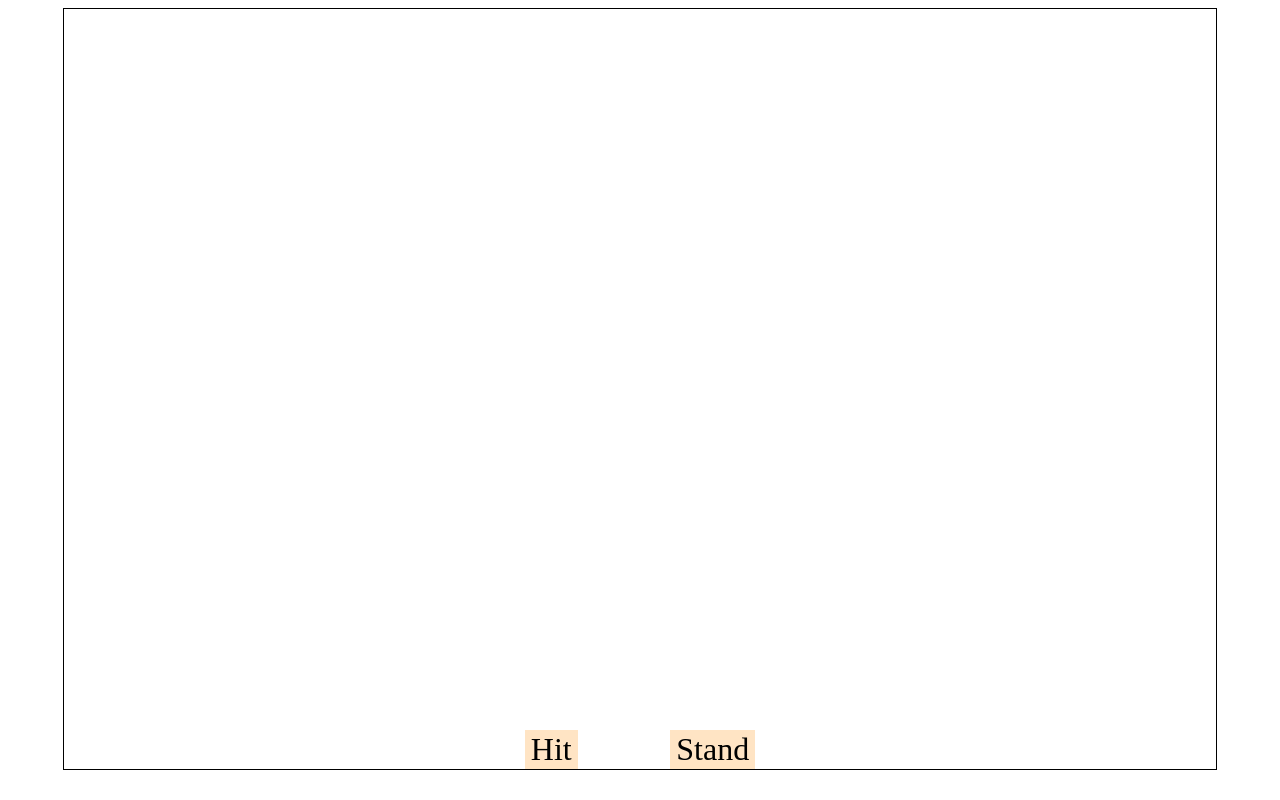
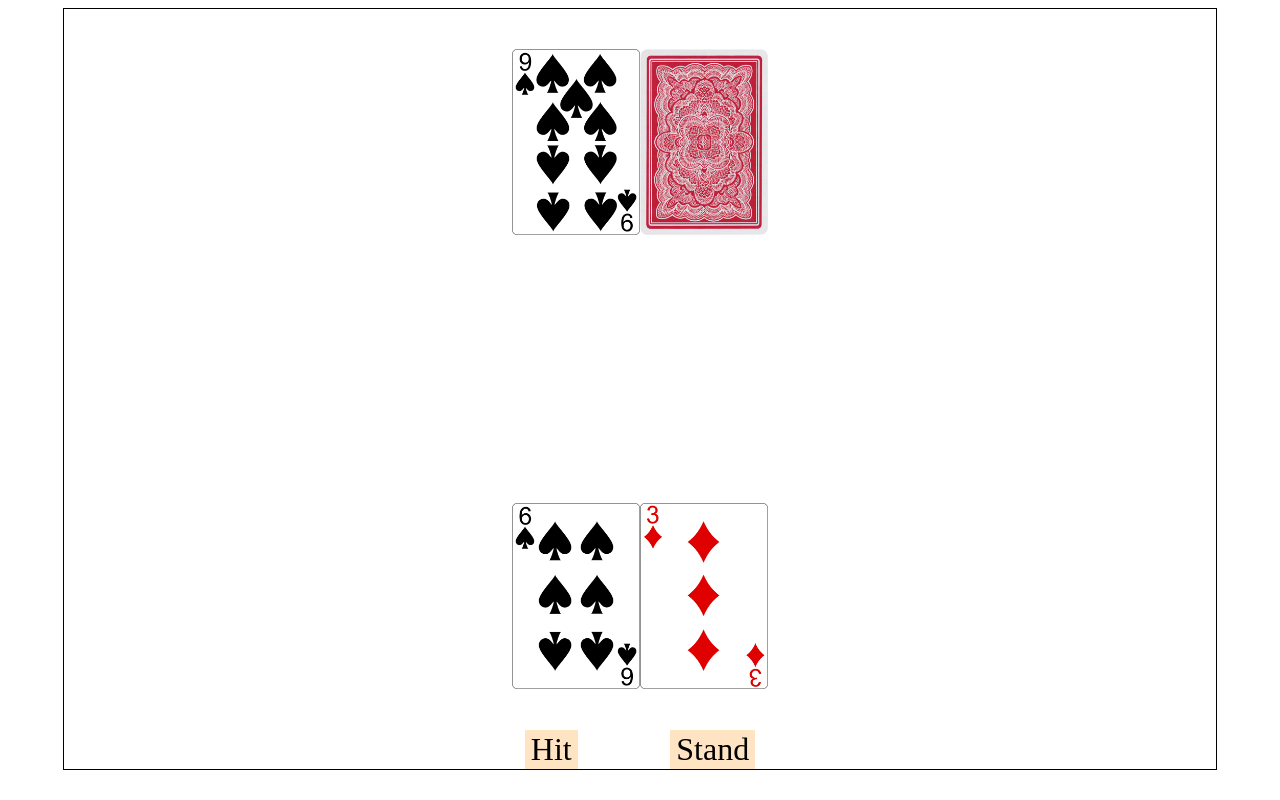
Before and after one commit to Nick-Petruccelli/Web-App-BlackJack, a plain HTML site: page index.html in a window 1280 px wide. Drawn offline with Linux system fonts and the light colour scheme.

Commit message:
Game Start

```diff
--- a/css/style.css
+++ b/css/style.css
@@ -22,6 +22,21 @@ button:active{
     background: burlywood;
 }
 
+#PlayerHand{
+    position: absolute;
+    height: 14.52vw;
+    width: 20vw;
+    bottom: 10vh;
+    left: 35vw;
+}
+#DealerHand{
+    position: absolute;
+    height: 14.52vw;
+    width: 20vw;
+    top: 5vh;
+    left: 35vw;
+}
+
 #Hit{
     position: absolute;
     bottom: 0;
@@ -34,13 +49,15 @@ button:active{
 }
 
 #CardLay{
-position: relative;
-margin: auto
+position: absolute;
+width: 90vw;
+height: 14.52vw;
+top: 50vh;
 }
 
 #Card{
     position: absolute;
-    width: 15%;
-    height: width*1.452;
+    width: 10vw;
+    height: 14.52vw;
 
 }
--- a/index.html
+++ b/index.html
@@ -6,10 +6,10 @@
     <title>Black Jack</title>
     <link rel="stylesheet" href="css/style.css">
 </head>
-
 <body>
     <div id="GameWindow">
-        <div id="Deck"></div>
+        <div id="PlayerHand"></div>
+        <div id="DealerHand"></div>
         <div id="CardLay"></div>
 
         <button id="Hit" onclick="hit()">Hit</button>
--- a/js/mainGame.js
+++ b/js/mainGame.js
@@ -56,7 +56,59 @@ class Deck{
 
 class BlackJackGame{
     constructor(deck){
+        this.deck = deck;
+        this.playerHandValue = 0;
+        this.dealerHandValue = 0;
+        this.playerWins = 0;
+        this.dealerWins = 0;
+        this.dealersDownCard;
+    }
 
+    startGame(){
+        let playerHand = document.getElementById("PlayerHand");
+
+        for(let i = 0; i < 2; i++){
+            let card = this.deck.draw();
+            this.playerHandValue += card.value;
+            let div = document.createElement("div");
+            let img = document.createElement("img");
+            div.appendChild(img)
+            img.src = "images/cards/"+card.suit+card.value+".png";
+            img.id = "Card";
+            playerHand.appendChild(div);
+            div.style.position = "absolute";
+            div.style.width = "10vw";
+            div.style.height = "14.52vw";
+            let leftOffSet = (i/2)*100;
+            div.style.left = leftOffSet+"%";
+        }
+
+        let dealerHand = document.getElementById("DealerHand")
+        let card = this.deck.draw();
+        this.dealerHandValue += card.value;
+        let div = document.createElement("div");
+        let img = document.createElement("img");
+        div.appendChild(img)
+        img.src = "images/cards/"+card.suit+card.value+".png";
+        img.id = "Card";
+        dealerHand.appendChild(div);
+        div.style.position = "absolute";
+        div.style.width = "10vw";
+        div.style.height = "14.52vw";
+        div.style.left = "0";
+
+        card = this.deck.draw();
+        this.dealersDownCard = card;
+        div = document.createElement("div");
+        img = document.createElement("img");
+        div.appendChild(img)
+        img.src = "images/cards/back.png";
+        img.id = "Card";
+        dealerHand.appendChild(div);
+        div.style.position = "absolute";
+        div.style.width = "10vw";
+        div.style.height = "14.52vw";
+        div.style.left = "50%";
     }
 }
 
@@ -84,14 +136,15 @@ function orderCardLay(){
     let cardList = cardLay.children;
     for(let i = 0; i<cardList.length; i++){
         let card = cardList[i];
-        console.log(card);
         card.id = "card"+i;
         let _card = document.getElementById("card"+i);
         _card.style.position = "absolute";
         _card.style.width = "10vw";
+        _card.style.height = "14.52vw";
         let leftOffSet = ((i+1)/(cardList.length+1)*100)-10;
-        _card.style.top = "20vw";
         _card.style.left = leftOffSet+"vw";
     }
 }
 let deck = createDeck();
+let game = new BlackJackGame(deck);
+game.startGame();
```
Also changed, not shown: images/cards/back.png (added).
